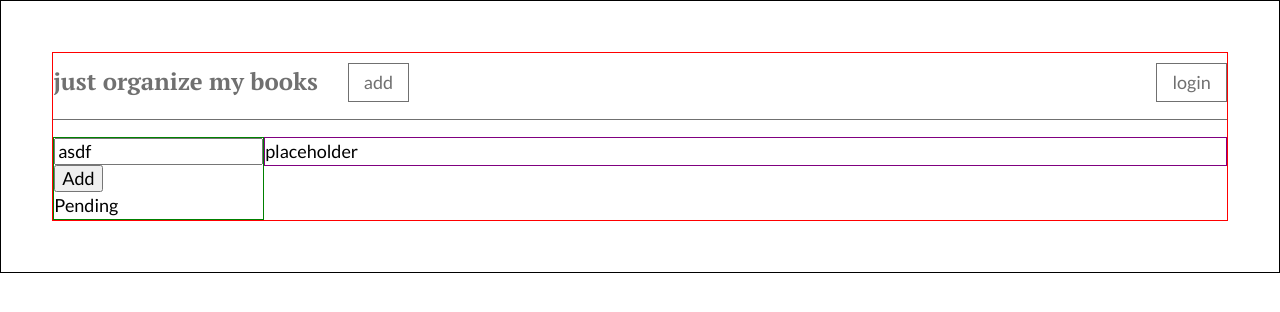
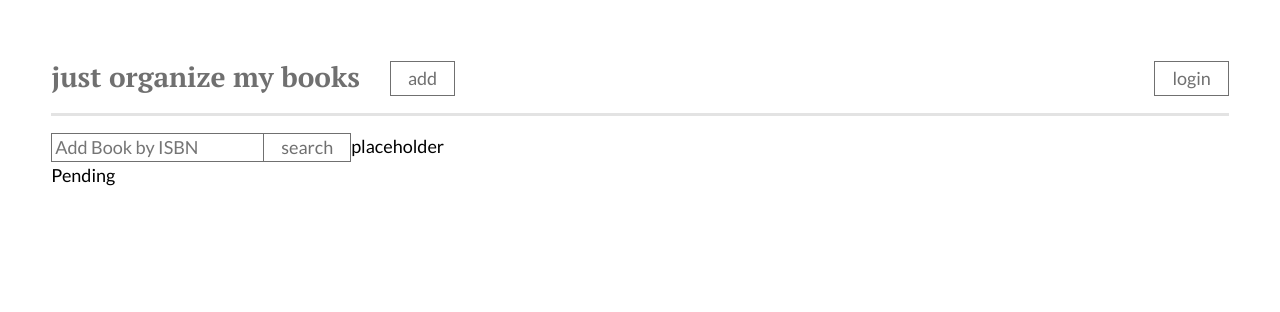
Before and after one commit to stasquatch/jomb, a React (Create React App) app in the folder jomb/client/: page / in a window 1280 px wide. Shown: the top 312 px of the page. Built offline with nearby package versions, Linux system fonts and the light colour scheme; no server answers.

Commit message:
Removing guidelines from wireframe, playing with gutter sizes for all views

```diff
--- a/jomb/client/src/components/app/App.css
+++ b/jomb/client/src/components/app/App.css
@@ -6,7 +6,6 @@
 }
 
 body {
-  border: 1pt solid black;
   display: flex;
   flex-direction: column;
   font-family: "Lato", Arial, sans-serif;
@@ -31,7 +30,7 @@ p {
 #SiteTitle h1 {
   color: var(--main-gray);
   font-family: "PT Serif", serif;
-  font-size: 24px;
+  font-size: 28px;
   display: inline-block;
   margin: 0;
   padding: 0;
@@ -39,7 +38,7 @@ p {
 
 header {
   align-items: center;
-  border-bottom: 1px solid var(--main-gray);
+  border-bottom: 3px solid var(--hover-gray);
   display: flex;
   flex-wrap: wrap;
   padding: 0 0 17px 0;
@@ -50,22 +49,34 @@ header {
   margin-left: 30px;
 }
 
-header a,
-header a:visited {
+a,
+a:visited,
+button {
+  background-color: white;
   border: 1pt solid var(--main-gray);
   color: var(--main-gray);
   display: inline-block;
-  padding: 5px 15px;
+  padding: 3px 17px;
   text-decoration: none;
+  text-transform: lowercase;
 }
 
-header a:hover,
-header a:active,
-header a:focus {
+a:hover,
+a:active,
+a:focus,
+button:hover,
+button:focus {
   background-color: var(--hover-gray);
 }
 
-header a:focus {
+input {
+  border: 1pt solid var(--main-gray);
+  border-right: none;
+  color: var(--main-gray);
+  padding: 3px;
+}
+
+a:focus {
   border-color: blue;
 }
 
@@ -78,21 +89,18 @@ header a:focus {
   flex-grow: 1;
 }
 
-#Jomb {
-  border: 1pt solid red;
-}
-
 #Main {
+  align-items: flex-start;
   display: flex;
-  align-items: flex-start;
+  flex-wrap: wrap;
+  justify-content: space-between;
 }
 
 #SideBar {
   flex: 1;
-  border: 1pt solid green;
+  min-width: 300px;
 }
 
 #BookDetail {
-  flex: 5;
-  border: 1pt solid purple;
+  flex: 4;
 }
--- /dev/null
+++ b/jomb/client/src/components/search/Search.css
@@ -0,0 +1,8 @@
+.search-bar {
+  width: 100%;
+  display: flex;
+}
+
+.search-bar input {
+  flex-grow: 1;
+}
--- a/jomb/client/src/components/search/Search.js
+++ b/jomb/client/src/components/search/Search.js
@@ -1,8 +1,9 @@
 import React, { Component } from "react";
+import "./Search.css";
 
 class Search extends Component {
   state = {
-    searchField: "asdf"
+    searchField: ""
   };
 
   handleClick(event) {
@@ -27,7 +28,7 @@ class Search extends Component {
           onChange={this.handleChange}
         />
         <button type="button" onClick={e => this.handleClick(e)}>
-          Add
+          Search
         </button>
       </form>
     );
```
